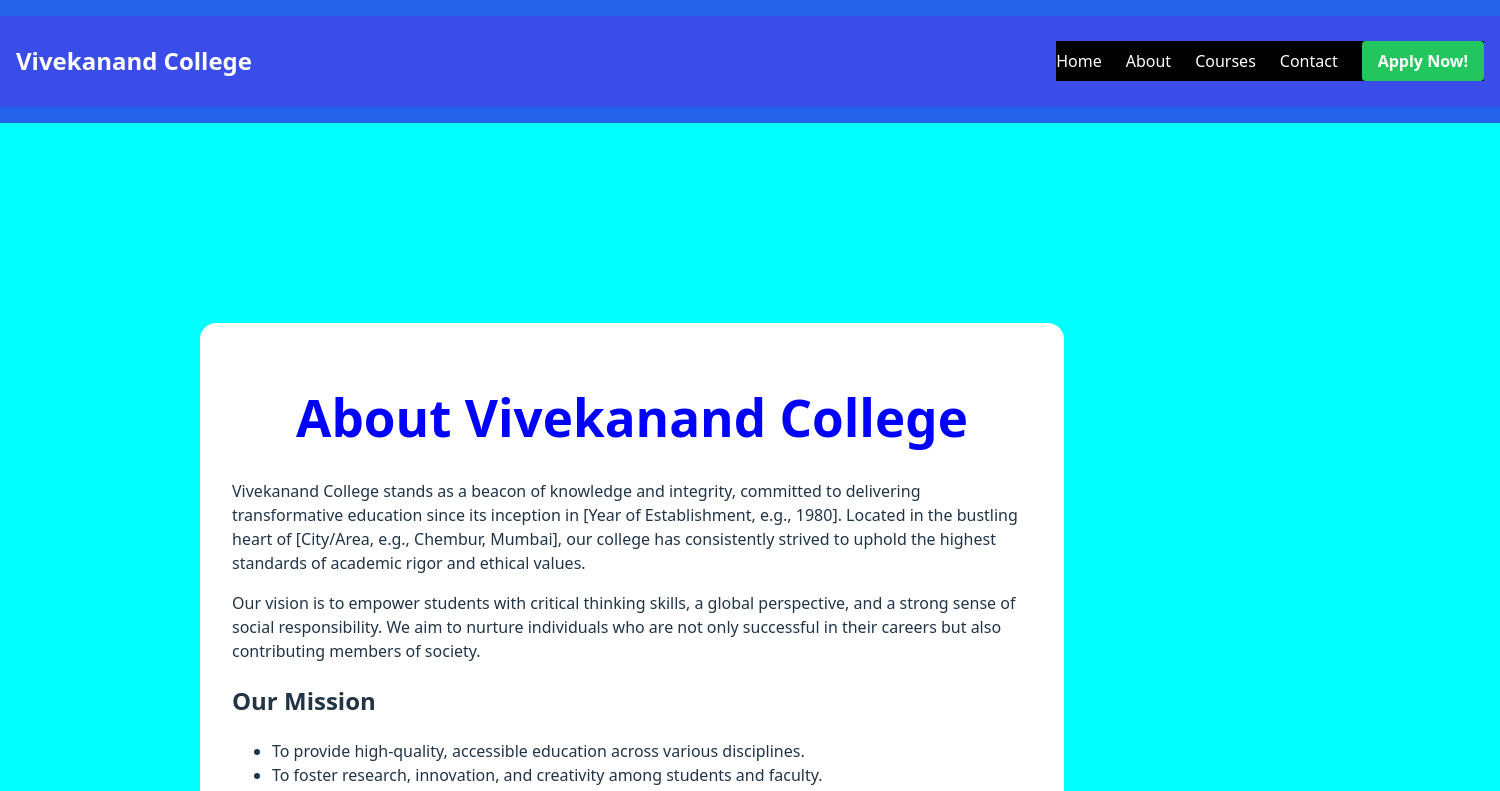
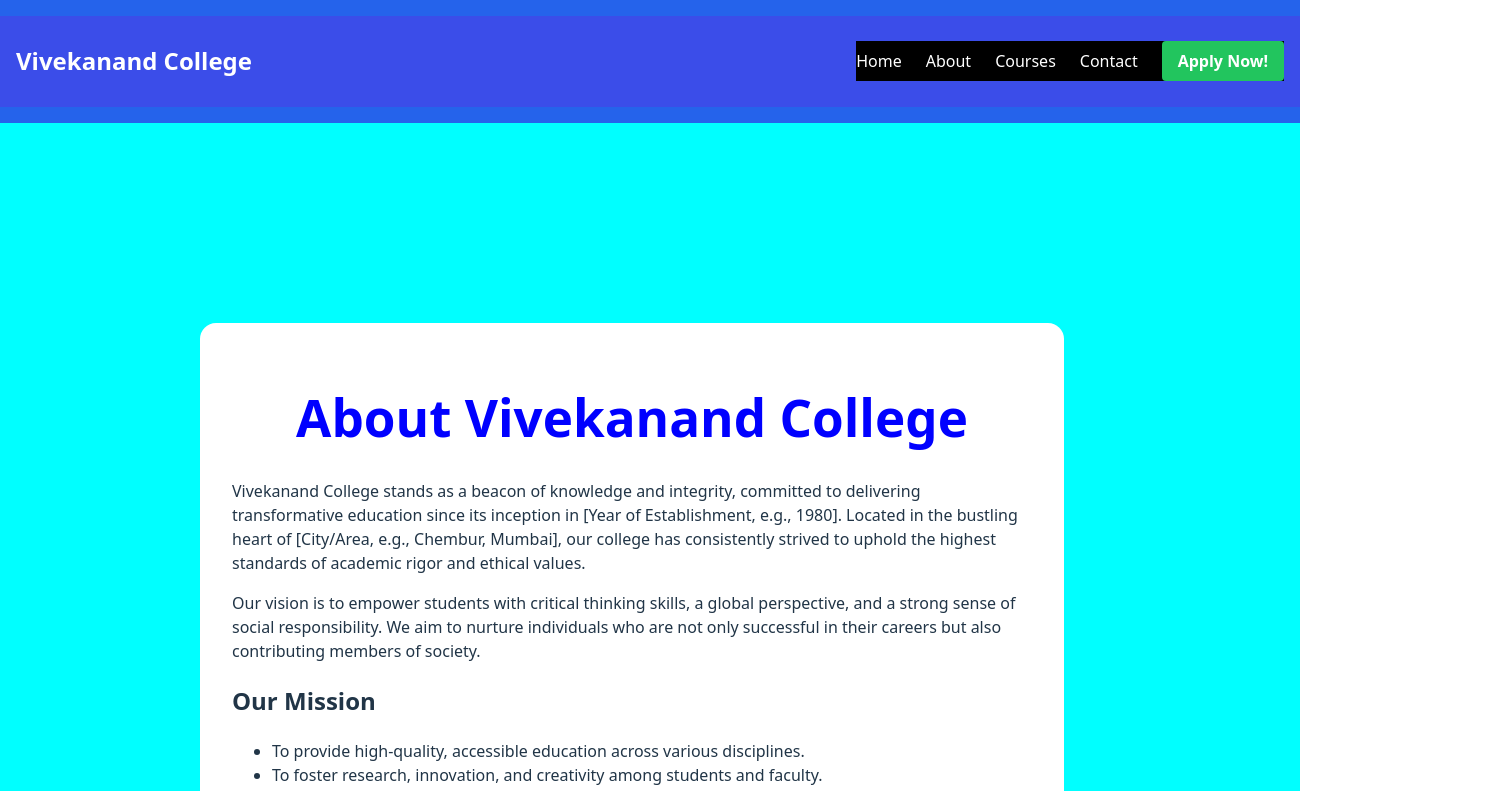
Before and after one commit to AmishaPatil15/vck-ojt, a React (Vite) app: page /about in a window 1280 px wide. Shown: the top 791 px of the page, 1500 px wide, since content can reach past the window. Built offline with nearby package versions, Linux system fonts and the light colour scheme.

Commit message:
seventh commit

```diff
--- a/src/Pages/AboutPages.css
+++ b/src/Pages/AboutPages.css
@@ -1,6 +1,6 @@
 .ba{
   background-color: aqua;
-  width: 1500px;
+  width: 1300px;
 }
 .about{
 
```
